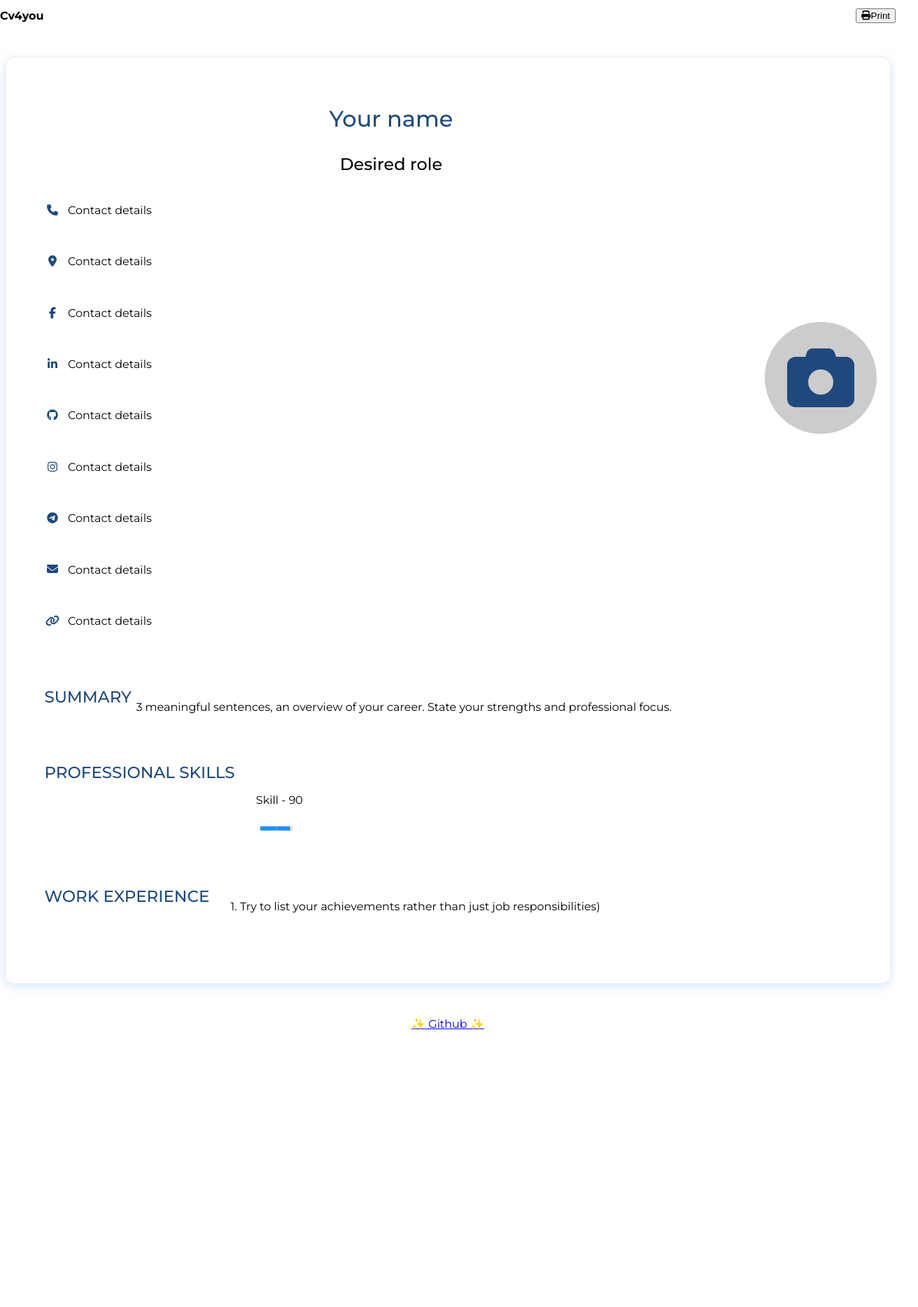
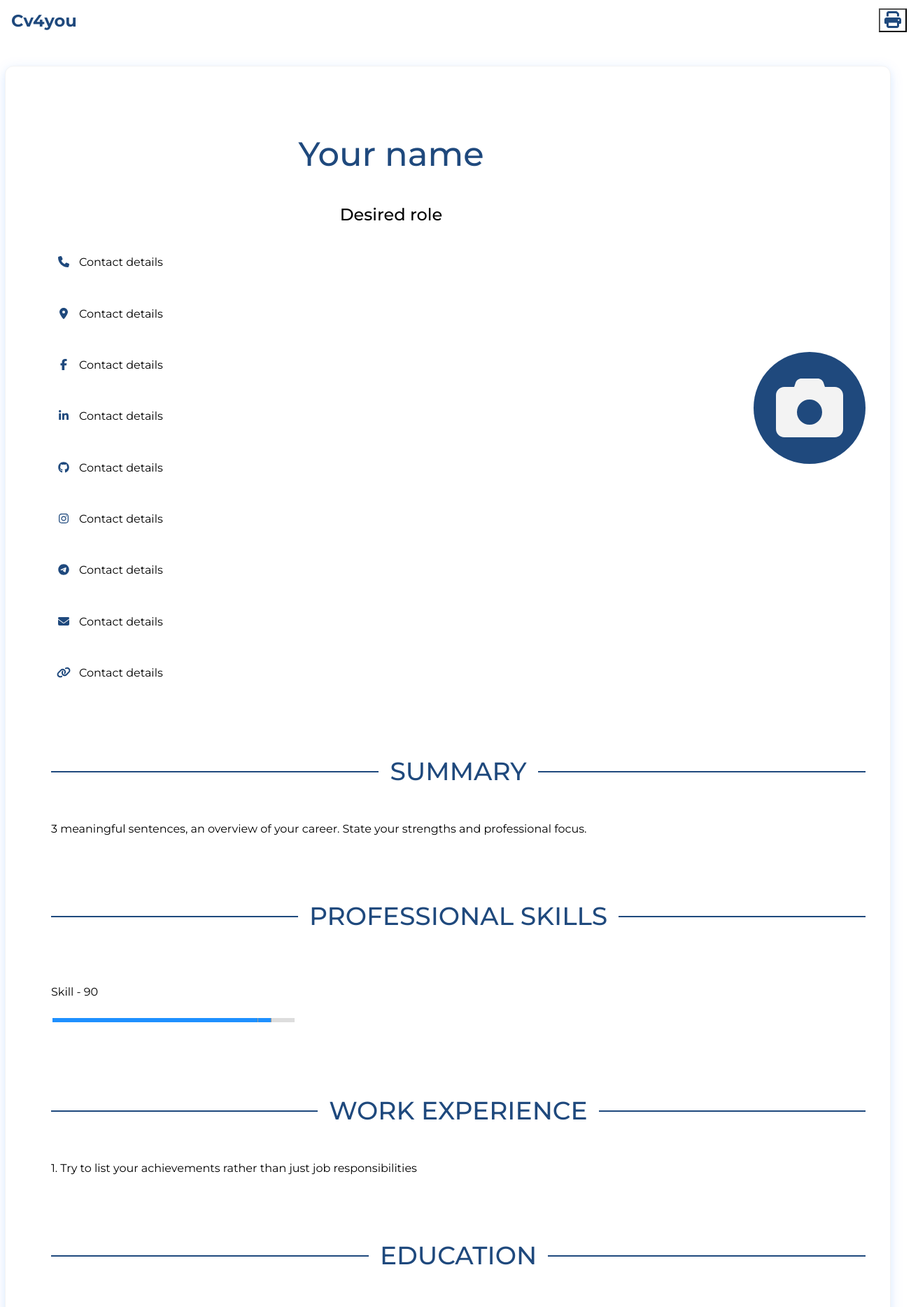
Before and after one commit to NataliaPylypenko/cv4you, a React (Create React App) app: page / in a window 1280 px wide. Shown: the part 20-1888 px from the top of the page at 70% size, 1312 px wide, since content can reach past the window. Before the commit the page ends 1525 px from the top, so only its background shows below. Built offline with nearby package versions, Linux system fonts and the light colour scheme.

Commit message:
styled sections

```diff
--- a/src/App.js
+++ b/src/App.js
@@ -13,10 +13,10 @@ const Wrapper = styled.div`
   max-width: 1200px;
   margin: 0 auto;
   padding: 3rem 2rem;
-  background-color: white;
-  border: 1px solid #ececec;
+  background-color: #fff;
+  border: 1px solid #f3f3f3;
   box-shadow: 0px 4px 10px rgba(0, 117, 255, 0.07), 0px 4px 20px rgba(0, 117, 255, 0.1);
-  border-radius: 1%;
+  border-radius: 12px;
 `
 const Container = styled.div`
     width: 100%;
@@ -47,6 +47,7 @@ const App = () => {
   return (
       <div className="cv-wrapper">
           <Header onClick={handlePrintClick} />
+
           <Wrapper>
               <div ref={componentRef}>
 
@@ -54,8 +55,8 @@ const App = () => {
                       <Container>
                           <Row>
                               <div className="cv-section__head">
-                                  <div className="cv-section__header">
-                                      <Description className="cv-title-3">Your name</Description>
+                                  <div className="cv-section__holder">
+                                      <Title size='1'> Your name </Title>
 
                                       <Description className="cv-subtitle">Desired role</Description>
 
@@ -127,9 +128,11 @@ const App = () => {
                   <section className="cv-section">
                       <Container>
                           <Row>
+                              <div className="cv-section__col">
                                   <Title
                                       size='2'
                                       isUppercase
+                                      isLine
                                   >
                                       Summary
                                   </Title>
@@ -137,7 +140,7 @@ const App = () => {
                                   <Description>
                                       3 meaningful sentences, an overview of your career. State your strengths and professional focus.
                                   </Description>
-
+                              </div>
                           </Row>
                       </Container>
                   </section>
@@ -145,12 +148,11 @@ const App = () => {
                   <section className="cv-section">
                       <Container>
                           <Row>
-
+                              <div className="cv-section__col">
                                   <Title
                                       size='2'
                                       isUppercase
-                                      isShowButton
-                                      onClick={() => setSkillsCounter(skillsCounter + 1)}
+                                      isLine
                                   >
                                       Professional Skills
                                   </Title>
@@ -160,6 +162,7 @@ const App = () => {
                                           <Range key={i} />
                                       ))}
                                   </Description>
+                              </div>
                           </Row>
                       </Container>
                   </section>
@@ -167,23 +170,80 @@ const App = () => {
                   <section className="cv-section">
                       <Container>
                           <Row>
-
+                              <div className="cv-section__col">
                                   <Title
                                       size='2'
                                       isUppercase
-                                      isShowButton
-                                      onClick={() => setWorksCounter(worksCounter + 1)}
+                                      isLine
                                   >
                                       Work experience
                                   </Title>
 
                                   {new Array(worksCounter).fill(1).map((_, i) => (
                                       <Description key={i}>
-                                          {i+1}. Try to list your achievements rather than just job responsibilities)
+                                          {i+1}. Try to list your achievements rather than just job responsibilities
                                       </Description>
                                   ))}
+                              </div>
+                          </Row>
+                      </Container>
+                  </section>
 
 
+                  <section className="cv-section">
+                      <Container>
+                          <Row>
+                              <div className="cv-section__col">
+                                  <Title
+                                      size='2'
+                                      isUppercase
+                                      isLine
+                                  >
+                                      Education
+                                  </Title>
+                                  <Description>
+                                      Degree and field of study
+                                  </Description>
+
+                              </div>
+                          </Row>
+                      </Container>
+                  </section>
+
+                  <section className="cv-section">
+                      <Container>
+                          <Row>
+                              <div className="cv-section__col">
+                                  <Title
+                                      size='2'
+                                      isUppercase
+                                      isLine
+                                  >
+                                      Certificates
+                                  </Title>
+                                  <Description>
+                                      List professional growth programs (courses, certificates) and awards here
+                                  </Description>
+                              </div>
+                          </Row>
+                      </Container>
+                  </section>
+
+                  <section className="cv-section">
+                      <Container>
+                          <Row>
+                              <div className="cv-section__col">
+                                  <Title
+                                      size='2'
+                                      isUppercase
+                                      isLine
+                                  >
+                                      About
+                                  </Title>
+                                  <Description>
+                                      A few words about tasks you enjoy doing the most and people you would love to work with.
+                                  </Description>
+                              </div>
                           </Row>
                       </Container>
                   </section>
--- a/src/App.scss
+++ b/src/App.scss
@@ -6,7 +6,7 @@
   margin: 0 auto;
 }
 .cv-section {
-  padding: 1rem 1rem;
+  padding: 1rem 2rem;
   margin-bottom: 1rem;
   border-radius: 6px;
   border: 1px solid transparent;
@@ -24,14 +24,14 @@
     justify-content: space-between;
     width: 100%;
   }
-  &__header {
+  &__cropper {
+    align-self: center;
+  }
+  &__holder {
     display: flex;
     flex-direction: column;
     justify-content: center;
     width: calc(100% - 12rem);
-  }
-  &__cropper {
-    align-self: center;
   }
 
   &__contacts {
@@ -48,51 +48,73 @@
     width: 50%;
     max-width: 98%;
   }
+
+  &__col {
+    display: flex;
+    flex-direction: column;
+    width: 100%;
+  }
 }
 
 
-.cv-title-3 {
-  font-size: 2rem;
-  line-height: 2.5rem;
+.cv-title-1,
+.cv-title-2,
+.cv-subtitle {
+  position: relative;
+  font-size: 1.5rem;
+  line-height: 2rem;
   font-weight: 500;
-  margin: 0.2rem 0;
-  padding: 0 1.5rem;
+  margin: 0 0 0.5rem;
+  padding: 0 1rem;
   text-align: center;
   color: #1f497d;
 }
+.cv-title-1 {
+  font-size: 2rem;
+  line-height: 2.5rem;
+  .h2 {
+    font-weight: 500;
+  }
+}
 .cv-title-2 {
-  font-size: 1.4375rem;
-  line-height: 1.75rem;
-  display: inline-block;
-  vertical-align: top;
-  margin: 0;
-  padding: 0 0.9375rem;
-  background: #fff;
-  max-width: 100%;
-  font-weight: 500;
-  position: relative;
-  min-width: 3.125rem;
-  color: #1f497d;
+  .h2 {
+    display: inline-block;
+    position: relative;
+    font-weight: 500;
+    padding: 0 1rem;
+    background: #fff;
+    max-width: 100%;
+  }
 }
 .cv-subtitle {
   display: flex;
   flex-direction: row;
   justify-content: center;
   vertical-align: top;
-  padding: 0 1.5rem;
-  max-width: 100%;
+  color: #000;
   text-align: center;
-  width: auto;
   margin-bottom: 1.25rem;
-  font-size: 1.5rem;
-  line-height: 1.75rem;
-  font-weight: 500;
 }
-.cv-description {
+.cv-description,
+.cv-title-section {
   padding: 0.2rem 0;
-  white-space: nowrap!important;
+  transition: 0.3s all ease;
 }
 
+.isLine {
+  &:before {
+    content: '';
+    position: absolute;
+    left: 0;
+    right: 0;
+    top: 50%;
+    height: 0.125rem;
+    background: #1f497d;
+  }
+}
+.isUppercase {
+  text-transform: uppercase;
+}
 
 .contacts-icon {
   position: absolute;
@@ -103,6 +125,3 @@
   color: #1f497d;
   cursor: pointer;
 }
-.avatar-icon {
-  color: #1f497d;
-}
--- a/src/components/content/avatar/Avatar.jsx
+++ b/src/components/content/avatar/Avatar.jsx
@@ -9,7 +9,7 @@ const Wrapper = styled.div`
   width: 10rem;
   height: 10rem;
   border-radius: ${(props) => (props.isSquare ? '10px' : '50%')};
-  background-color: #ccc;
+  background-color: #1f497d;
   input {
     display: none;
   }
@@ -20,7 +20,7 @@ const Wrapper = styled.div`
     justify-content: center;
     width: 10rem;
     height: 10rem;
-    color: #1f497d;
+    color: #f3f3f3;
     cursor: pointer;
     border-radius: ${(props) => (props.isSquare ? '10px' : '50%')};
   }
--- a/src/components/content/description/Description.jsx
+++ b/src/components/content/description/Description.jsx
@@ -2,12 +2,9 @@ import React from 'react'
 import propTypes from 'prop-types'
 import classNames from 'classnames'
 
-const Description = ({ isPrimary, isSecondary, className, children, ...attr }) => {
+const Description = ({ className, children, ...attr }) => {
 
-    const classes = classNames('cv-description', className, {
-        isPrimary,
-        isSecondary
-    })
+    const classes = classNames('cv-description', className)
 
     return (
         <p
@@ -23,15 +20,11 @@ const Description = ({ isPrimary, isSecondary, className, children, ...attr }) =
 }
 
 Description.propTypes = {
-    isPrimary: propTypes.bool,
-    isSecondary: propTypes.bool,
     className: propTypes.string,
     children: propTypes.node.isRequired,
 }
 
 Description.defaultProps = {
-    isPrimary: false,
-    isSecondary: false,
     className: '',
 }
 
--- a/src/components/content/range/Range.jsx
+++ b/src/components/content/range/Range.jsx
@@ -10,9 +10,8 @@ const Wrapper = styled.div`
 `
 
 const Input = styled.input`
-  width: 97%;
+  width: 90%;
   height: 6px;
-  margin: 0 0.4rem;
   overflow: hidden;
   cursor: pointer;
   -webkit-appearance: none;
--- a/src/components/content/title/Title.jsx
+++ b/src/components/content/title/Title.jsx
@@ -1,54 +1,30 @@
 import React from 'react'
 import propTypes from 'prop-types'
 import classNames from 'classnames'
-import styled from 'styled-components'
 
-const Wrapper = styled.div`
-  margin-bottom: 1rem;
-  button {
-    display: inline-block;
-    transition: 0.1s all ease;
-    opacity: 0 !important;
-  }
-  &:hover button {
-    opacity: 1 !important;
-  }
-  p {
-    display: inline-block;
-    margin-bottom: 0;
-  }
-`
-
-
-const Title = ({ size, isUppercase, isShowButton, className, onClick, children, ...attr }) => {
+const Title = ({ size, isUppercase, isLine, className, onClick, children, ...attr }) => {
 
     const classes = classNames(`cv-title-${size}`, className, {
-        isUppercase
+        isUppercase,
+        isLine
     })
 
     return (
-        <Wrapper>
-            <p
+        <div
             className={classes}
             contentEditable
             suppressContentEditableWarning
             spellCheck={false}
             {...attr}
         >
-                {children}
-            </p>
-            {isShowButton && (
-                <button className='ui-button isLink' onClick={onClick}>+</button>
-            )}
-
-        </Wrapper>
+            <h2 className="h2">{children}</h2>
+        </div>
     )
 }
 
 Title.propTypes = {
     size: propTypes.oneOf(['1', '2', '3']),
     isUppercase: propTypes.bool,
-    isShowButton: propTypes.bool,
     className: propTypes.string,
     onClick: propTypes.func,
     children: propTypes.node.isRequired,
@@ -57,7 +33,6 @@ Title.propTypes = {
 Title.defaultProps = {
     size: '1',
     isUppercase: false,
-    isShowButton: false,
     onClick: () => {},
     className: '',
 }
--- a/src/components/footer/Footer.jsx
+++ b/src/components/footer/Footer.jsx
@@ -5,13 +5,13 @@ import './Footer.scss'
 const Footer = () => {
     return (
         <footer className='Footer'>
-            <div className='ui-container'>
+            <div className='cv-container'>
                 <a
-                    className='ui-link'
+                    className='cv-link'
                     href='https://github.com/NataliaPylypenko/cv4you'
                     target='_blank'
                 >
-                    ✨ Github ✨
+                    Github
                 </a>
             </div>
         </footer>
--- a/src/components/footer/Footer.scss
+++ b/src/components/footer/Footer.scss
@@ -4,3 +4,12 @@
   margin-top: 2rem;
   text-align: center;
 }
+.cv-link {
+  cursor: pointer;
+  font-size: 1.5rem;
+  font-weight: 700;
+  color: #1f497d;
+  &:hover {
+    text-decoration: underline;
+  }
+}
--- a/src/components/header/Header.jsx
+++ b/src/components/header/Header.jsx
@@ -7,12 +7,11 @@ import {FontAwesomeIcon} from "@fortawesome/react-fontawesome";
 const Header = ({ onClick }) => {
     return (
         <header className='Header'>
-            <div className='ui-container'>
+            <div className='cv-container'>
                 <div className='Header_content'>
                     <span className='Header_logo'>Cv4you</span>
-                    <button className='ui-button isLink' onClick={onClick}>
+                    <button className='cv-button isLink' onClick={onClick}>
                         <FontAwesomeIcon icon={['fa', 'print']} />
-                        Print
                     </button>
                 </div>
             </div>
--- a/src/components/header/Header.scss
+++ b/src/components/header/Header.scss
@@ -11,5 +11,28 @@
 }
 
 .Header_logo {
+  cursor: pointer;
+  font-size: 1.5rem;
   font-weight: 700;
+  color: #1f497d;
 }
+
+.cv-container {
+  position: relative;
+  flex: 0 0 auto;
+  width: 100%;
+  padding: 0 1rem;
+  margin: 0 auto;
+}
+
+.cv-button {
+  cursor: pointer;
+  background: 0 0;
+  font-size: 1.5rem;
+  color: #1f497d;
+  transition: all 0.3s ease-out;
+  &:hover {
+    transform: scale(1.5);
+    transition: all 0.3s ease-out;
+  }
+}
--- a/src/index.scss
+++ b/src/index.scss
@@ -6,23 +6,6 @@
     sans-serif;
   -webkit-font-smoothing: antialiased;
   -moz-osx-font-smoothing: grayscale;
-}
-
-.cv-title-1,
-.cv-title-2,
-.cv-title-3,
-.cv-title-4,
-.cv-title-5,
-.cv-text {
-  padding: 0 0.4rem;
-  transition: 0.4s all ease;
-  &:focus {
-    background-color: #f3f3f3;
-  }
-}
-
-.isUppercase {
-  text-transform: uppercase;
 }
 
 @media print {
```
Lines whose indentation alone changed are shown as unchanged.
